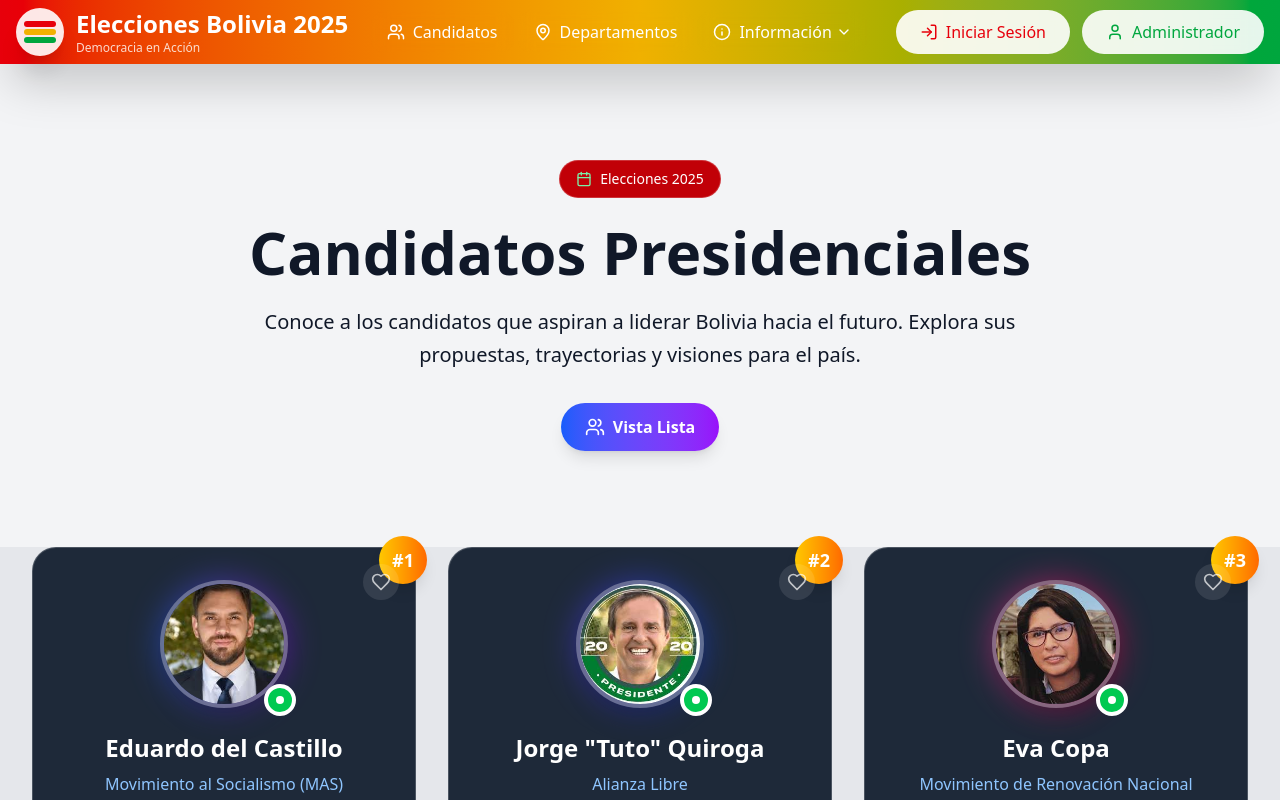
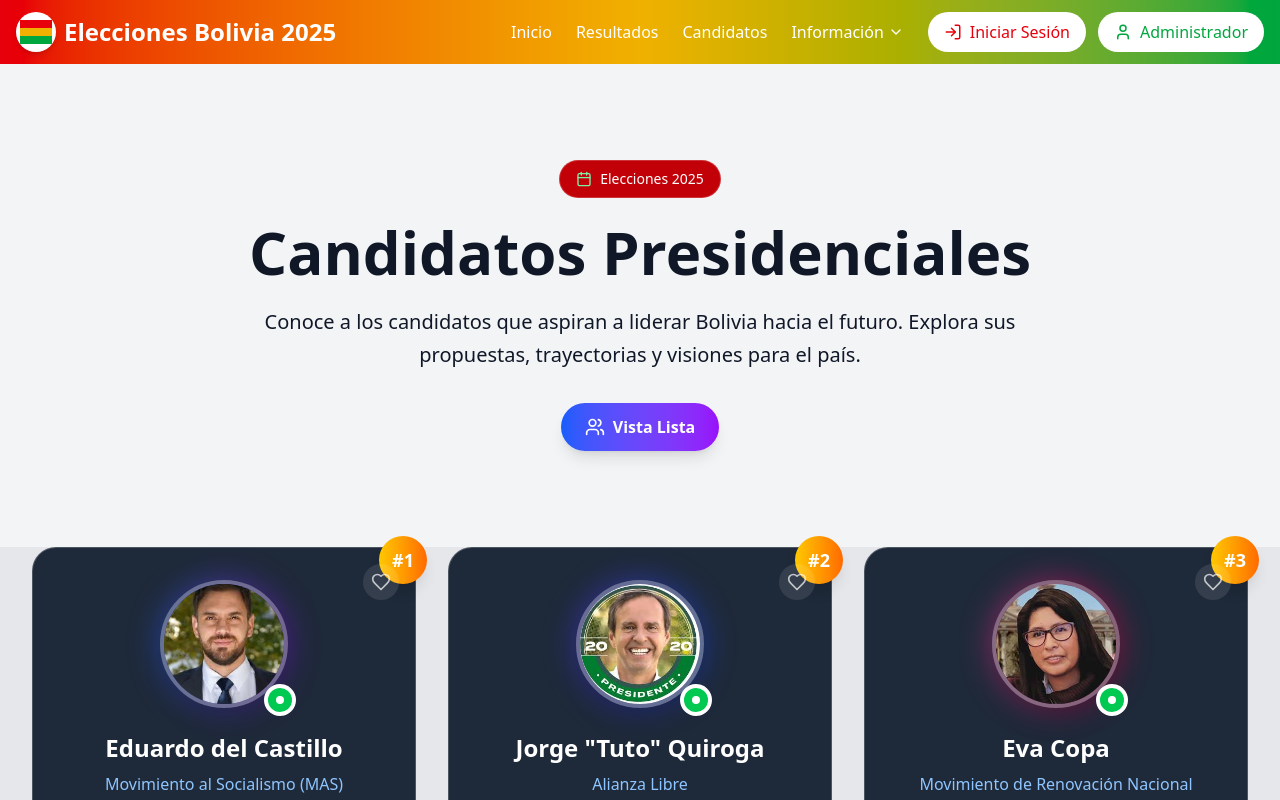
Before and after one commit to Francovg18/BD3, a React (Vite) app in the folder frontend/: page /candidatos in a window 1280 px wide. Shown: the top 800 px of the page. Built offline with nearby package versions, Linux system fonts and the light colour scheme; what chartjs-plugin-datalabels would draw is missing.

Commit message:
usa useNavigate en lugar de Link, mas eficiente

```diff
--- a/frontend/src/components/NavBar.jsx
+++ b/frontend/src/components/NavBar.jsx
@@ -1,19 +1,16 @@
 import React, { useState, useEffect } from 'react';
-import { Menu, X, ChevronDown, User, LogIn, Home, Users, MapPin, Info } from 'lucide-react';
-import { Link } from 'react-router-dom';
+import { Menu, X, ChevronDown, User, LogIn } from 'lucide-react';
+import { useNavigate } from 'react-router-dom';
+
 export default function Navbar() {
   const [menuAbierto, setMenuAbierto] = useState(false);
   const [scrolled, setScrolled] = useState(false);
-  const [activeSection, setActiveSection] = useState('inicio');
-  const [dropdownOpen, setDropdownOpen] = useState(false);
+  const navigate = useNavigate();
 
+  // Efecto para detectar scroll y cambiar estilo del navbar
   useEffect(() => {
     const handleScroll = () => {
-      if (window.scrollY > 20) {
-        setScrolled(true);
-      } else {
-        setScrolled(false);
-      }
+      setScrolled(window.scrollY > 20);
     };
 
     window.addEventListener('scroll', handleScroll);
@@ -22,145 +19,118 @@
 
   const toggleMenu = () => setMenuAbierto(!menuAbierto);
 
-  const navItems = [
-    { id: 'candidatos', label: 'Candidatos', href: '/candidatos', icon: Users },
-    { id: 'departamentos', label: 'Departamentos', href: '/departament', icon: MapPin }
-  ];
-
-  const infoItems = [
-    { label: 'Proceso Electoral', href: '/proceso' },
-    { label: 'Recintos de Votación', href: '/recintos' },
-    { label: 'Preguntas Frecuentes', href: '/preguntas' }
-  ];
+  // Función para manejar la navegación y cerrar el menú móvil
+  const handleNavigation = (path) => {
+    navigate(path);
+    setMenuAbierto(false);
+  };
 
   return (
-    <header className={`sticky top-0 z-50 transition-all duration-500 ${
-      scrolled
-        ? "bg-white/95 backdrop-blur-lg shadow-xl border-b border-gray-200/50"
-        : "bg-gradient-to-r from-red-600 via-yellow-500 to-green-600 shadow-2xl"
-    }`}>
-      <div className="max-w-7xl mx-auto px-4 flex items-center justify-between h-16">
-        {/* Logo Mejorado */}
-        <Link to='/'>
-        <div className="flex items-center space-x-3 group cursor-pointer">
-          <div className={`relative flex flex-col items-center justify-center w-12 h-12 rounded-full transition-all duration-300 group-hover:scale-110 ${
-            scrolled ? "bg-white shadow-lg" : "bg-white/90 shadow-xl"
-          }`}>
-            <div className="w-8 h-1.5 bg-red-600 rounded-full transform transition-all duration-300 group-hover:scale-110"></div>
-            <div className="w-8 h-1.5 bg-yellow-500 rounded-full my-0.5 transform transition-all duration-300 group-hover:scale-110"></div>
-            <div className="w-8 h-1.5 bg-green-600 rounded-full transform transition-all duration-300 group-hover:scale-110"></div>
-            <div className="absolute inset-0 rounded-full bg-gradient-to-r from-red-600/20 via-yellow-500/20 to-green-600/20 opacity-0 group-hover:opacity-100 transition-opacity duration-300"></div>
+    <header
+      className={`sticky top-0 z-50 transition-all duration-300 ${
+        scrolled
+          ? 'bg-white shadow-md py-2'
+          : 'bg-gradient-to-r from-red-600 via-yellow-500 to-green-600 py-3'
+      }`}
+    >
+      <div className="max-w-7xl mx-auto px-4 flex items-center justify-between">
+        {/* Logo */}
+        <div className="flex items-center space-x-2">
+          <div className="flex flex-col items-center justify-center w-10 h-10 rounded-full bg-white shadow-md">
+            <div className="w-8 h-2 bg-red-600"></div>
+            <div className="w-8 h-2 bg-yellow-500"></div>
+            <div className="w-8 h-2 bg-green-600"></div>
           </div>
-          <div>
-            <h1 className={`text-xl sm:text-2xl font-bold transition-all duration-300 ${
-              scrolled ? "text-gray-800" : "text-white"
-            } group-hover:scale-105`}>
-              Elecciones Bolivia 2025
-            </h1>
-            <div className={`text-xs font-medium transition-all duration-300 ${
-              scrolled ? "text-gray-500" : "text-white/80"
-            }`}>
-              Democracia en Acción
-            </div>
-          </div>
+          <h1
+            className={`text-xl sm:text-2xl font-bold ${
+              scrolled ? 'text-gray-800' : 'text-white'
+            }`}
+          >
+            Elecciones Bolivia 2025
+          </h1>
         </div>
-        </Link>
 
         {/* Enlaces principales (escritorio) */}
-        <nav className="hidden md:flex items-center space-x-1">
-          {navItems.map((item) => {
-            const Icon = item.icon;
-            const isActive = activeSection === item.id;
-            return (
-              <a
-                key={item.id}
-                href={item.href}
-                onClick={() => setActiveSection(item.id)}
-                className={`relative flex items-center px-4 py-2 rounded-xl font-medium transition-all duration-300 group ${
-                  isActive
-                    ? scrolled
-                      ? "bg-gradient-to-r from-red-600 to-green-600 text-white shadow-lg"
-                      : "bg-white/20 text-white backdrop-blur-sm"
-                    : scrolled
-                      ? "text-gray-700 hover:bg-gradient-to-r hover:from-red-50 hover:to-green-50 hover:text-red-700"
-                      : "text-white hover:bg-white/10 backdrop-blur-sm"
+        <nav className="hidden md:flex items-center">
+          <div className="flex space-x-6 mr-6">
+            <button
+              onClick={() => handleNavigation('/')}
+              className={`font-medium hover:text-red-800 transition cursor-pointer ${
+                scrolled ? 'text-gray-700' : 'text-white'
+              }`}
+            >
+              Inicio
+            </button>
+            <button
+              onClick={() => handleNavigation('/resultados')}
+              className={`font-medium hover:text-red-800 transition cursor-pointer ${
+                scrolled ? 'text-gray-700' : 'text-white'
+              }`}
+            >
+              Resultados
+            </button>
+            <button
+              onClick={() => handleNavigation('/candidatos')}
+              className={`font-medium hover:text-red-800 transition cursor-pointer ${
+                scrolled ? 'text-gray-700' : 'text-white'
+              }`}
+            >
+              Candidatos
+            </button>
+            <div className="relative group">
+              <button
+                className={`flex items-center font-medium group-hover:text-red-800 transition cursor-pointer ${
+                  scrolled ? 'text-gray-700' : 'text-white'
                 }`}
               >
-                <Icon size={18} className={`mr-2 transition-transform duration-300 ${
-                  isActive ? "scale-110" : "group-hover:scale-110"
-                }`} />
-                {item.label}
-                {isActive && (
-                  <div className={`absolute -bottom-1 left-1/2 transform -translate-x-1/2 w-2 h-2 rounded-full ${
-                    scrolled ? "bg-white" : "bg-yellow-300"
-                  } animate-pulse`}></div>
-                )}
-                <div className="absolute inset-0 rounded-xl bg-gradient-to-r from-red-600/10 via-yellow-500/10 to-green-600/10 opacity-0 group-hover:opacity-100 transition-opacity duration-300"></div>
-              </a>
-            );
-          })}
-
-          {/* Dropdown Información */}
-          <div
-            className="relative"
-            onMouseEnter={() => setDropdownOpen(true)}
-            onMouseLeave={() => setDropdownOpen(false)}
-          >
-            <button className={`flex items-center px-4 py-2 rounded-xl font-medium transition-all duration-300 group ${
-              scrolled
-                ? "text-gray-700 hover:bg-gradient-to-r hover:from-blue-50 hover:to-purple-50 hover:text-blue-700"
-                : "text-white hover:bg-white/10 backdrop-blur-sm"
-            }`}>
-              <Info size={18} className="mr-2 transition-transform duration-300 group-hover:scale-110 group-hover:rotate-12" />
-              Información
-              <ChevronDown size={16} className={`ml-1 transition-transform duration-300 ${
-                dropdownOpen ? "rotate-180" : ""
-              }`} />
-              <div className="absolute inset-0 rounded-xl bg-gradient-to-r from-blue-600/10 via-purple-500/10 to-indigo-600/10 opacity-0 group-hover:opacity-100 transition-opacity duration-300"></div>
-            </button>
-
-            <div className={`absolute top-full left-0 mt-2 w-64 bg-white/95 backdrop-blur-lg shadow-2xl rounded-2xl border border-gray-200/50 transform transition-all duration-300 ${
-              dropdownOpen ? "opacity-100 translate-y-0 scale-100" : "opacity-0 -translate-y-2 scale-95 pointer-events-none"
-            }`}>
-              <div className="p-2">
-                {infoItems.map((item, index) => (
-                  <a
-                    key={index}
-                    href={item.href}
-                    className="flex items-center px-4 py-3 text-gray-700 hover:bg-gradient-to-r hover:from-red-50 hover:to-green-50 hover:text-red-700 rounded-xl transition-all duration-300 group"
-                  >
-                    <div className="w-2 h-2 bg-gradient-to-r from-red-600 to-green-600 rounded-full mr-3 opacity-0 group-hover:opacity-100 transition-opacity duration-300"></div>
-                    {item.label}
-                  </a>
-                ))}
+                Información <ChevronDown size={16} className="ml-1" />
+              </button>
+              <div
+                className="absolute hidden group-hover:block bg-white shadow-lg rounded-md mt-1 py-2 w-48 -translate-y-1"
+                style={{ paddingTop: '0.5rem' }} // Adds padding to close the gap
+              >
+                <button
+                  onClick={() => handleNavigation('/proceso')}
+                  className="block px-4 py-2 text-gray-700 hover:bg-gray-100 w-full text-left cursor-pointer"
+                >
+                  Proceso Electoral
+                </button>
+                <button
+                  onClick={() => handleNavigation('/recintos')}
+                  className="block px-4 py-2 text-gray-700 hover:bg-gray-100 w-full text-left cursor-pointer"
+                >
+                  Recintos de Votación
+                </button>
+                <button
+                  onClick={() => handleNavigation('/preguntas')}
+                  className="block px-4 py-2 text-gray-700 hover:bg-gray-100 w-full text-left cursor-pointer"
+                >
+                  Preguntas Frecuentes
+                </button>
               </div>
             </div>
           </div>
-
-          {/* Botones de acción */}
-          <div className="flex items-center space-x-3 ml-6">
-            <a
-              href="./juror-login"
-              className={`flex items-center px-6 py-2.5 rounded-full font-medium transition-all duration-300 group ${
+          <div className="flex items-center space-x-3">
+            <button
+              onClick={() => handleNavigation('/juror-login')}
+              className={`flex items-center px-4 py-2 rounded-full transition-all cursor-pointer ${
                 scrolled
-                  ? "border-2 border-red-600 text-red-600 hover:bg-red-600 hover:text-white hover:scale-105 hover:shadow-lg"
-                  : "bg-white/90 text-red-600 hover:bg-white hover:scale-105 hover:shadow-xl backdrop-blur-sm"
+                  ? 'border border-red-600 text-red-600 hover:bg-red-50'
+                  : 'bg-white text-red-600 hover:bg-gray-100'
               }`}
             >
-              <LogIn size={18} className="mr-2 transition-transform duration-300 group-hover:scale-110" />
-              Iniciar Sesión
-            </a>
-            <a
-              href="/admin-login"
-              className={`flex items-center px-6 py-2.5 rounded-full font-medium transition-all duration-300 group ${
+              <LogIn size={18} className="mr-2" /> Iniciar Sesión
+            </button>
+            <button
+              onClick={() => handleNavigation('/admin-login')}
+              className={`flex items-center px-4 py-2 rounded-full transition-all cursor-pointer ${
                 scrolled
-                  ? "bg-gradient-to-r from-green-600 to-green-700 text-white hover:from-green-700 hover:to-green-800 hover:scale-105 hover:shadow-lg"
-                  : "bg-white/90 text-green-600 hover:bg-white hover:scale-105 hover:shadow-xl backdrop-blur-sm"
+                  ? 'bg-green-600 text-white hover:bg-green-700'
+                  : 'bg-white text-green-600 hover:bg-gray-100'
               }`}
             >
-              <User size={18} className="mr-2 transition-transform duration-300 group-hover:scale-110" />
-              Administrador
-            </a>
+              <User size={18} className="mr-2" /> Administrador
+            </button>
           </div>
         </nav>
 
@@ -168,74 +138,77 @@
         <div className="md:hidden">
           <button
             onClick={toggleMenu}
-            className={`p-2 rounded-xl transition-all duration-300 ${
-              scrolled ? "text-gray-800 hover:bg-gray-100" : "text-white hover:bg-white/10"
-            }`}
+            className={`cursor-pointer ${scrolled ? 'text-gray-800' : 'text-white'}`}
           >
             {menuAbierto ? <X size={28} /> : <Menu size={28} />}
           </button>
         </div>
       </div>
 
-      {/* Menú desplegable en móviles mejorado */}
-      <div className={`md:hidden overflow-hidden transition-all duration-500 ${
-        menuAbierto ? "max-h-screen opacity-100" : "max-h-0 opacity-0"
-      }`}>
-        <div className="bg-white/95 backdrop-blur-lg px-6 py-6 shadow-2xl border-t-4 border-gradient-to-r from-red-600 via-yellow-500 to-green-600">
-          <div className="space-y-4">
-            {navItems.map((item) => {
-              const Icon = item.icon;
-              const isActive = activeSection === item.id;
-              return (
-                <a
-                  key={item.id}
-                  href={item.href}
-                  onClick={() => {
-                    setActiveSection(item.id);
-                    setMenuAbierto(false);
-                  }}
-                  className={`flex items-center px-4 py-3 rounded-xl font-medium transition-all duration-300 ${
-                    isActive
-                      ? "bg-gradient-to-r from-red-600 to-green-600 text-white shadow-lg"
-                      : "text-gray-700 hover:bg-gradient-to-r hover:from-red-50 hover:to-green-50 hover:text-red-700"
-                  }`}
-                >
-                  <Icon size={20} className="mr-3" />
-                  {item.label}
-                </a>
-              );
-            })}
+      {/* Menú desplegable en móviles */}
+      {menuAbierto && (
+        <div className="md:hidden bg-white px-6 py-4 shadow-lg border-t-2 border-yellow-500">
+          <div className="space-y-3">
+            <button
+              onClick={() => handleNavigation('/')}
+              className="block text-gray-700 font-medium hover:text-red-600 w-full text-left cursor-pointer"
+            >
+              Inicio
+            </button>
+            <button
+              onClick={() => handleNavigation('/resultados')}
+              className="block text-gray-700 font-medium hover:text-yellow-500 w-full text-left cursor-pointer"
+            >
+              Resultados
+            </button>
+            <button
+              onClick={() => handleNavigation('/candidatos')}
+              className="block text-gray-700 font-medium hover:text-green-600 w-full text-left cursor-pointer"
+            >
+              Candidatos
+            </button>
 
-            <div className="py-3">
-              <div className="text-gray-500 uppercase text-xs font-bold tracking-wider mb-3 flex items-center">
-                <Info size={14} className="mr-2" />
+            <div className="py-2">
+              <div className="text-gray-500 uppercase text-xs font-semibold tracking-wider mb-2">
                 Información
               </div>
-              <div className="space-y-2 pl-4">
-                {infoItems.map((item, index) => (
-                  <a
-                    key={index}
-                    href={item.href}
-                    className="flex items-center text-gray-700 py-2 hover:text-red-600 transition-colors duration-300"
-                  >
-                    <div className="w-2 h-2 bg-gradient-to-r from-red-600 to-green-600 rounded-full mr-3"></div>
-                    {item.label}
-                  </a>
-                ))}
-              </div>
+              <button
+                onClick={() => handleNavigation('/proceso')}
+                className="block text-gray-700 pl-2 py-1 hover:text-yellow-500 w-full text-left cursor-pointer"
+              >
+                Proceso Electoral
+              </button>
+              <button
+                onClick={() => handleNavigation('/recintos')}
+                className="block text-gray-700 pl-2 py-1 hover:text-yellow-500 w-full text-left cursor-pointer"
+              >
+                Recintos de Votación
+              </button>
+              <button
+                onClick={() => handleNavigation('/preguntas')}
+                className="block text-gray-700 pl-2 py-1 hover:text-yellow-500 w-full text-left cursor-pointer"
+              >
+                Preguntas Frecuentes
+              </button>
             </div>
 
-            <div className="border-t border-gray-200 pt-4 space-y-3">
-              <button className="w-full flex items-center justify-center px-6 py-3 border-2 border-red-600 text-red-600 rounded-xl hover:bg-red-600 hover:text-white transition-all duration-300">
+            <div className="border-t border-gray-200 pt-3 space-y-3 mt-2">
+              <button
+                onClick={() => handleNavigation('/juror-login')}
+                className="w-full flex items-center justify-center px-4 py-2 border border-red-600 text-red-600 rounded-full hover:bg-red-50 transition cursor-pointer"
+              >
                 <LogIn size={18} className="mr-2" /> Iniciar Sesión
               </button>
-              <button className="w-full flex items-center justify-center px-6 py-3 bg-gradient-to-r from-green-600 to-green-700 text-white rounded-xl hover:from-green-700 hover:to-green-800 transition-all duration-300">
+              <button
+                onClick={() => handleNavigation('/admin-login')}
+                className="w-full flex items-center justify-center px-4 py-2 bg-green-600 text-white rounded-full hover:bg-green-700 transition cursor-pointer"
+              >
                 <User size={18} className="mr-2" /> Administrador
               </button>
             </div>
           </div>
         </div>
-      </div>
+      )}
     </header>
   );
 }
```
